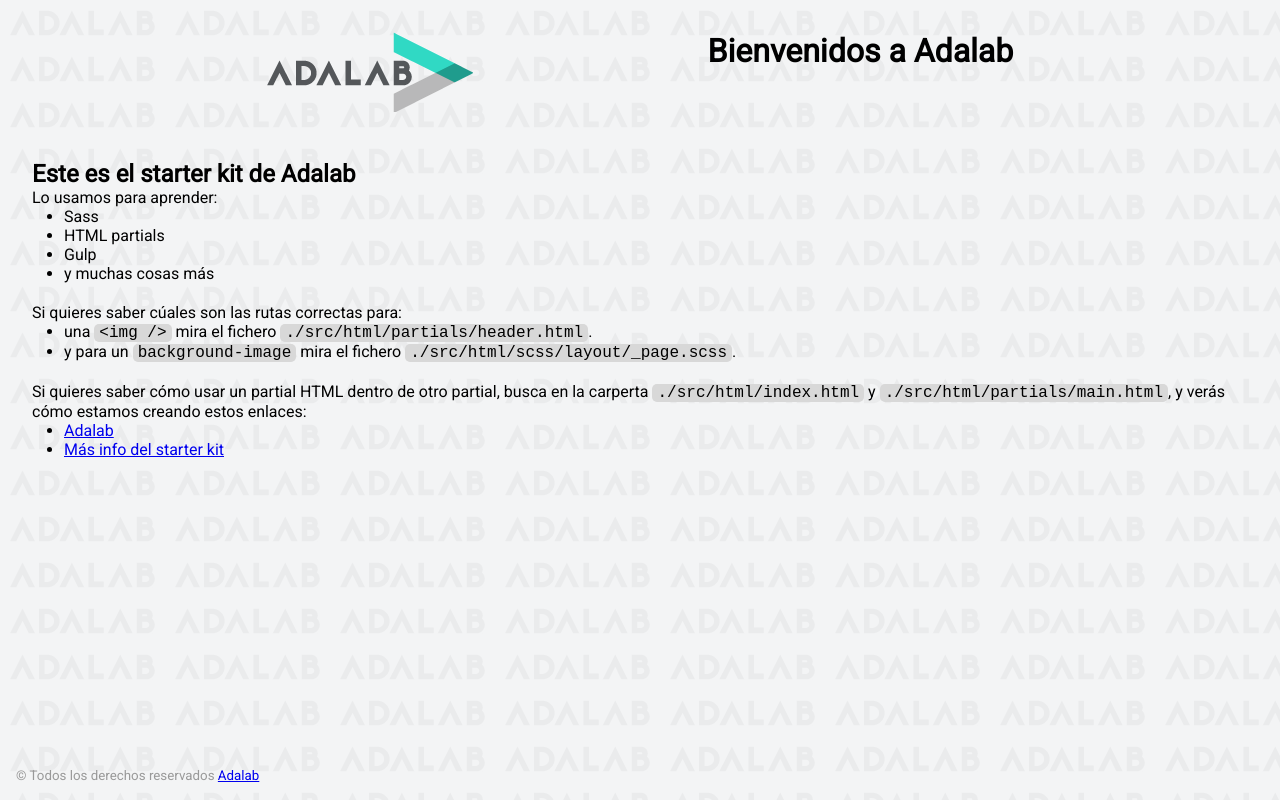
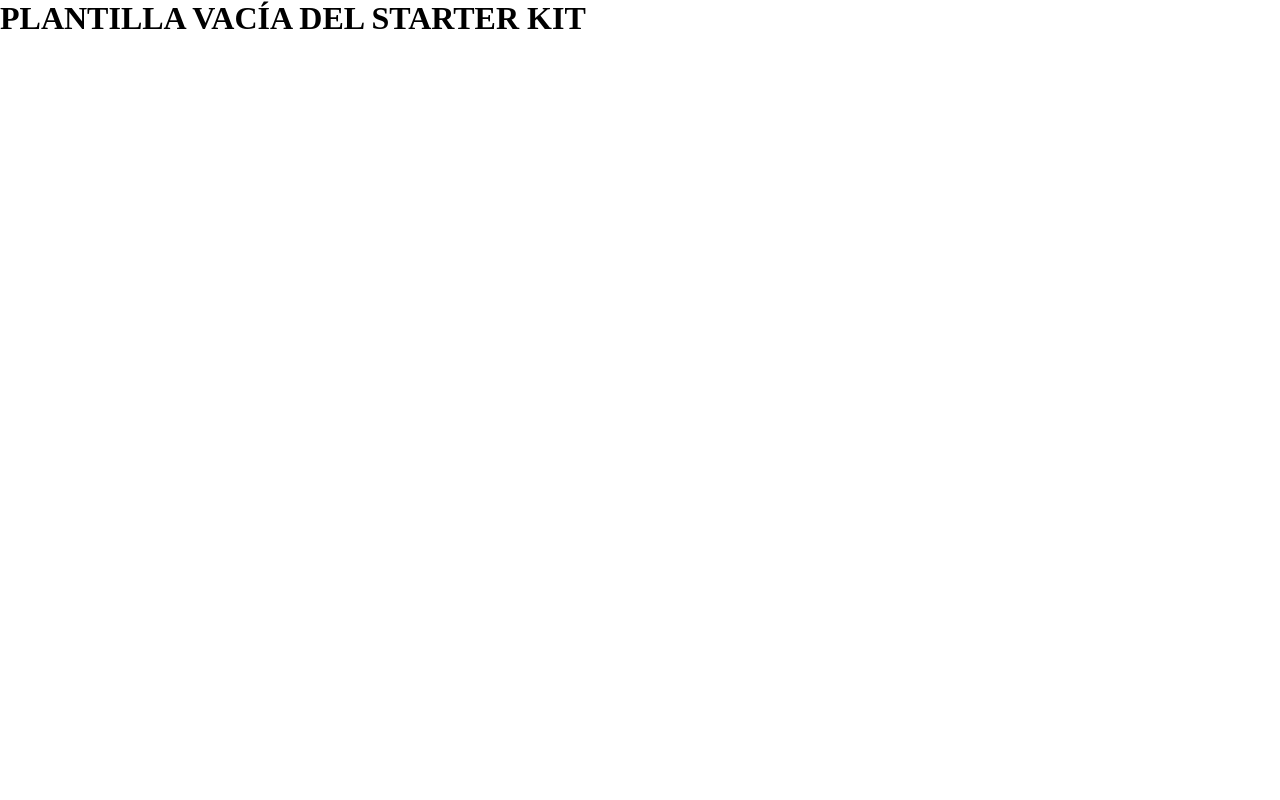
Before and after one commit to Adalab/modulo-1-evaluacion-final-AngelesMB, a website: page docs/index.html in a window 1280 px wide. Drawn offline with Linux system fonts and the light colour scheme.

Commit message:
Test npm run docs

```diff
--- a/docs/assets/css/main.css
+++ b/docs/assets/css/main.css
@@ -1 +1 @@
-*{box-sizing:border-box;margin:0;padding:0}.code{font-size:16px;background:#d8d8d8;padding:0 5px;border-radius:5px}.link__adalab:hover{background-color:#099d8d;color:#fff}.link__github:hover{background-color:#CCC;color:#000}body{padding:2rem;height:100vh;background-image:url("../images/bg-adalab.png");background-color:#f3f4f5;font-family:"Roboto",sans-serif}.page__header{display:flex;justify-content:space-evenly;margin-bottom:3rem}.page__footer{position:fixed;left:0;bottom:0;width:100vw;padding:1rem;color:#999}.main__list{padding-left:2rem;padding-bottom:20px}
+*{box-sizing:border-box;margin:0;padding:0}
--- a/docs/index.html
+++ b/docs/index.html
@@ -3,64 +3,18 @@
   <head>
     <meta charset="UTF-8" />
     <meta name="viewport" content="width=device-width, initial-scale=1" />
-    <title>Adalab Web Starter Kit</title>
+    <title>Starter Kit</title>
     <link href="https://fonts.googleapis.com/css?family=Roboto&display=swap" rel="stylesheet" />
     <link rel="stylesheet" href="./assets/css/main.css" />
-    <link rel="icon" href="./assets/images/favicon.png" />
   </head>
 
   <body>
     <div class="page">
-      <header class="page__header">
-        <img src="./assets/images/logo-adalab.png" alt="Adalab">
-        <h1>Bienvenidos a Adalab</h1>
-      </header>
+      <h1>PLANTILLA VACÍA DEL STARTER KIT</h1>
 
-      <main class="page__main">
-        <h2>Este es el starter kit de Adalab</h2>
-        <p>Lo usamos para aprender:</p>
-        <ul class="main__list">
-          <li>Sass</li>
-          <li>HTML partials</li>
-          <li>Gulp</li>
-          <li>y muchas cosas más</li>
-        </ul>
-        <p>Si quieres saber cúales son las rutas correctas para:</p>
-        <ul class="main__list">
-          <li>
-            una <code class="code">&lt;img /&gt;</code> mira el fichero
-            <code class="code">./src/html/partials/header.html</code>.
-          </li>
-          <li>
-            y para un <code class="code">background-image</code> mira el fichero
-            <code class="code">./src/html/scss/layout/_page.scss</code>.
-          </li>
-        </ul>
-        <p>
-          Si quieres saber cómo usar un partial HTML dentro de otro partial, busca en la carperta
-          <code class="code">./src/html/index.html</code> y
-          <code class="code">./src/html/partials/main.html</code>, y verás cómo estamos creando estos
-          enlaces:
-        </p>
-        <ul class="main__list">
-          <li>
-            <a class="link__adalab" href="https://adalab.es">Adalab</a>
 
-          </li>
-          <li>
-            <a class="" href="./more-info.html">Más info del starter kit</a>
 
-          </li>
-        </ul>
-      </main>
 
-      <footer class="page__footer">
-        <small>
-          &copy; Todos los derechos reservados
-          <a class="link__adalab" href="https://adalab.es">Adalab</a>
-
-        </small>
-      </footer>
 
     </div>
     <script src="./assets/js/main.js"></script>
```
Also changed, not shown: docs/more-info.html (deleted, +0 -37 lines), docs/assets/images/bg-adalab.png (deleted), docs/assets/images/cover.jpg (added), docs/assets/images/desktop.png (added), docs/assets/images/favicon.png (deleted), docs/assets/images/ico-arrow.svg (added), docs/assets/images/ico-menu.svg (added), docs/assets/images/ico-scroll-down.svg (added), docs/assets/images/logo-adalab.png (deleted), docs/assets/images/mobile.png (added), docs/assets/images/tablet.png (added).
